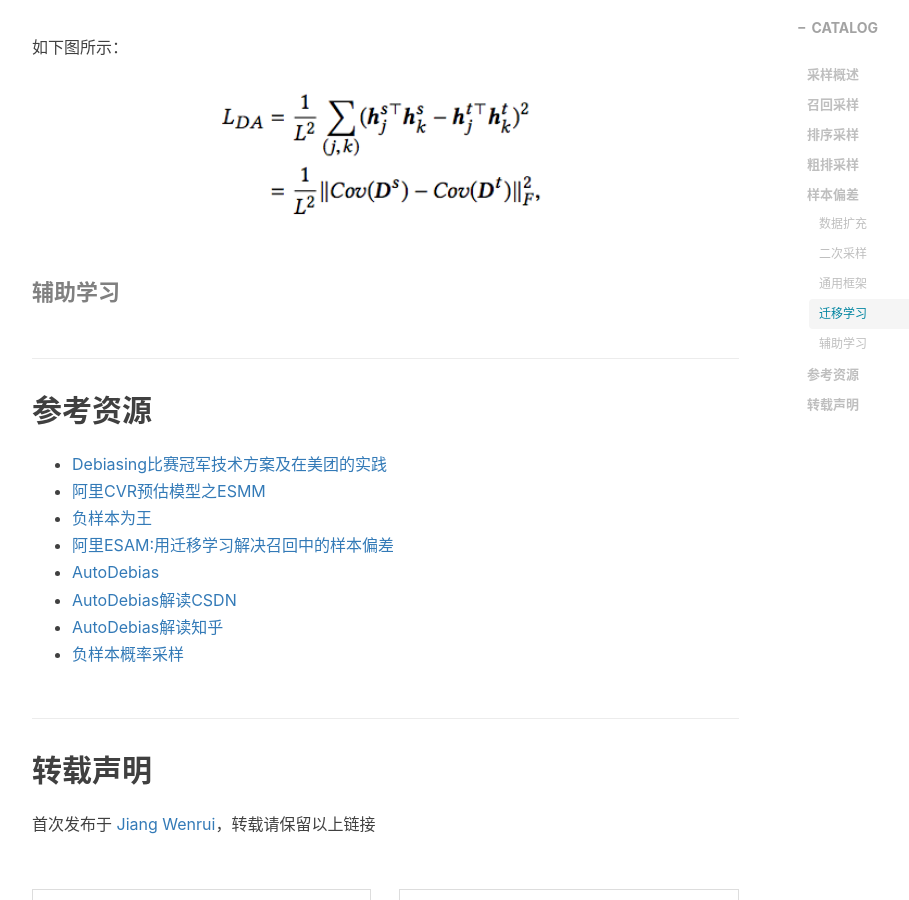
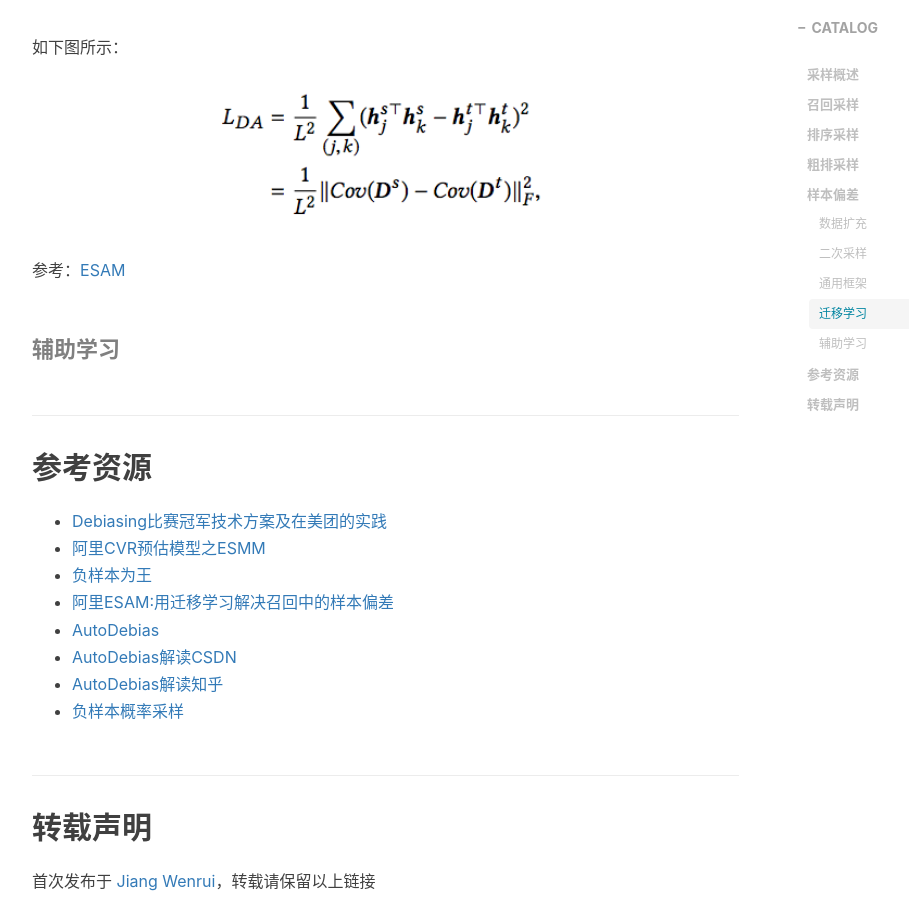
Before and after one commit to wenruij/wenruij.github.io, a Jekyll site: the page built from _posts/2021-05-25-rec-sampling.markdown, in a window 1280 px wide and 900 px high, scrolled down 4544 px. Shown: the whole window, without its empty margins (233-1142 px from the left). Built offline with Jekyll 4.4.1, drawn with Linux system fonts in a browser that asks for light colours; nearby versions of some CDN libraries; comment, search, counter and statistics services are not loaded.

Commit message:
add sampling

```diff
--- a/_posts/2021-05-25-rec-sampling.markdown
+++ b/_posts/2021-05-25-rec-sampling.markdown
@@ -110,6 +110,8 @@ i2i图的构建，图中存在一种结点即商品结点，两种边关系即
 如下图所示：
 <img src="/img/sampling/ESAM_02.png" width="50%" height="50%" />
 
+参考：[ESAM](https://arxiv.org/pdf/2005.10545.pdf)
+
 #### 辅助学习
 
 ## 参考资源
```
